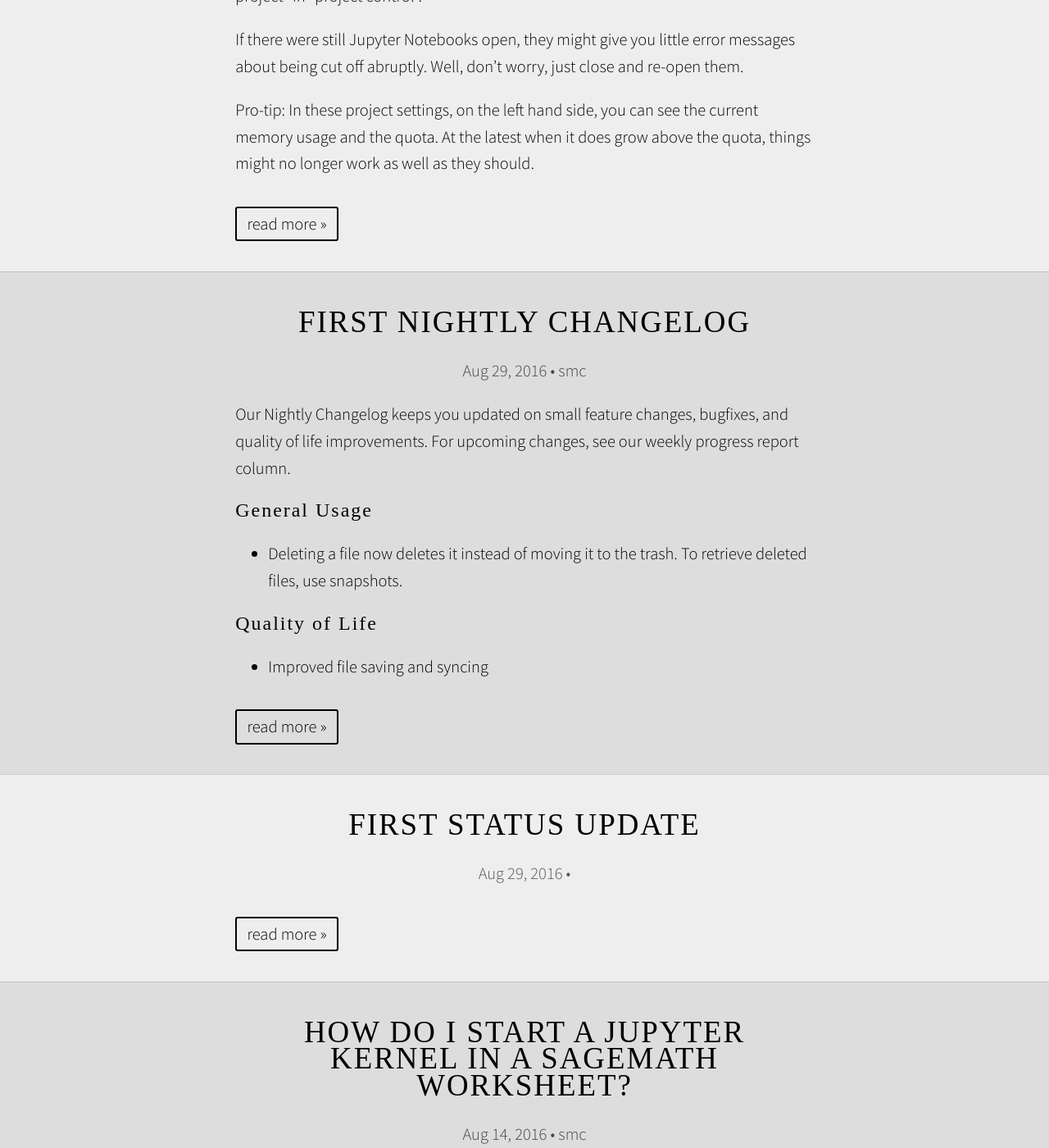
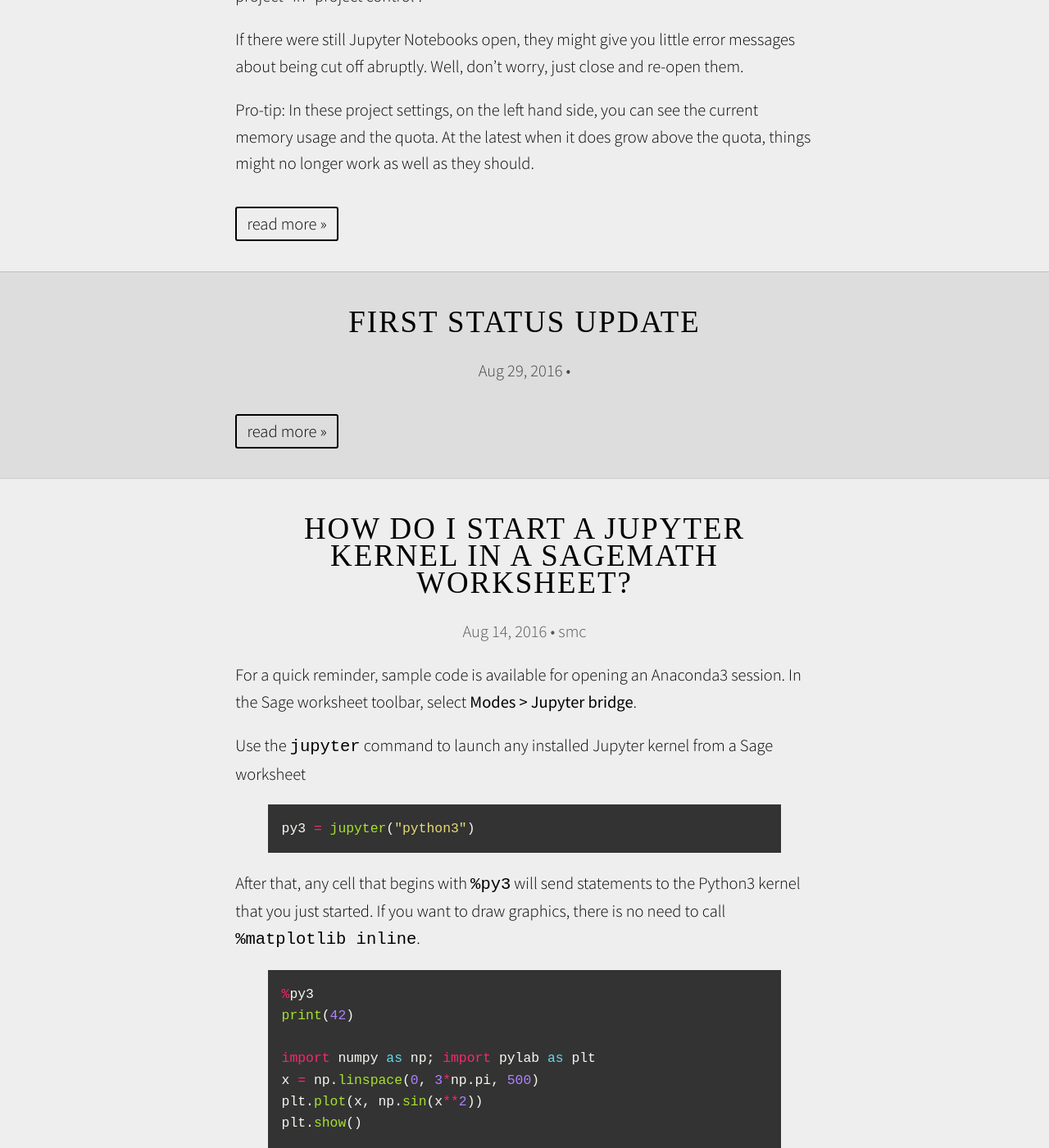
Before and after one commit to sagemathinc/cocalc-blog, a Jekyll site: the page built from src/index.html, in a window 1280 px wide and 1400 px high, scrolled down 1242 px. Shown: the whole window at 82% size. Built offline with Jekyll 4.4.1, drawn with Linux system fonts in a browser that asks for light colours; nearby versions of some CDN libraries; some web fonts are replaced; formulas are drawn with MathJax 3; the list of posts is cut into pages by our own code; some of the changed text lies outside the part shown.

Commit message:
author info

```diff
--- a/src/_posts/2016-08-29-first-nightly-changelog.md
+++ /dev/null
@@ -1,14 +0,0 @@
----
-title:  "First Nightly Changelog"
-date:   2016-08-29 9:23:00
-categories: smc
----
-
-Our Nightly Changelog keeps you updated on small feature changes, bugfixes, and quality of life improvements. For upcoming changes, see our weekly progress report column.
-
-### General Usage
-- Deleting a file now deletes it instead of moving it to the trash.
-To retrieve deleted files, use snapshots.
-
-### Quality of Life
-- Improved file saving and syncing
```
Also changed, not shown: src/_posts/2016-08-07-hello-world.md (+1 -0 lines), src/_posts/2016-09-02-restart-project.md (+1 -0 lines).
